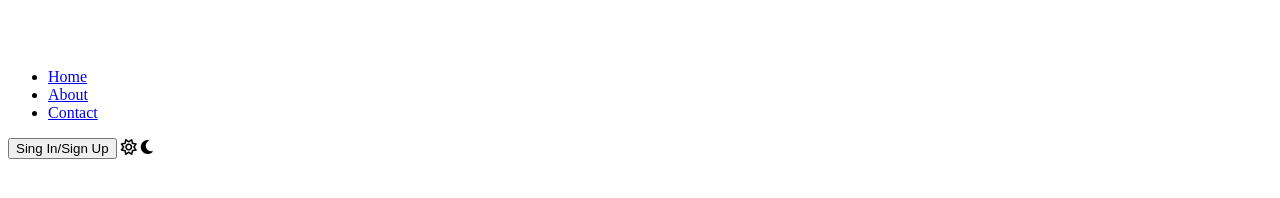
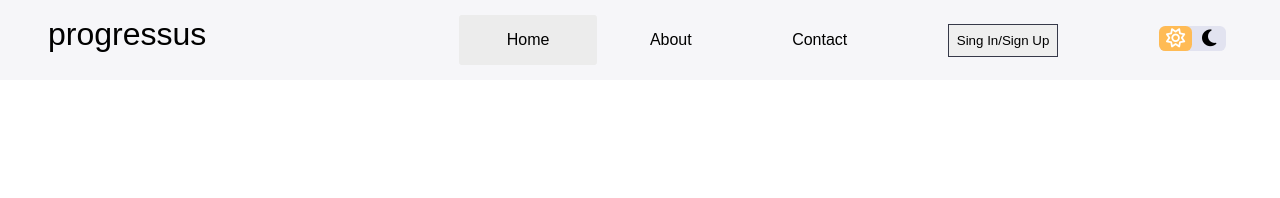
Before and after one commit to MamatovaElnoza/Progress, a plain HTML site: page assets/index.html in a window 1280 px wide. Drawn offline with Linux system fonts and the light colour scheme.

Commit message:
Header Styles

```diff
--- a/assets/css/style.css
+++ b/assets/css/style.css
@@ -0,0 +1,116 @@
+/* ================ ROOT VARIABLES ================ */
+
+:root {
+    --color-primary: #7380ec;
+    --color-danger: #ff7782;
+    --color-success: #41f1b6;
+    --color-warning: #ffbb55;
+    --color-white: #fff;
+    --color-info-dark: #7d8da1;
+    --color-info-light: #dce1eb;
+    --color-dark: #363949;
+    --color-light: rgba(132, 139, 200, 0.18);
+    --color-primary-variant: #111e88;
+    --color-dark-variant: #677483;
+    --color-background: #f6f6f9;
+
+    --card-border-radius: 2rem;
+    --border-radius-1: 0.4rem;
+    --border-radius-2: 0.8rem;
+    --border-radius-3: 1.2rem;
+
+    --card-padding: 1.8rem;
+    --padding-1: 1.2rem;
+
+    --box-shadow: 0 2rem 3rem var(--color-light);
+}
+
+
+/* ---------------- DARK THEME VARAIBLES -------------------- */
+.dark-theme-variables {
+    --color-background: #181a1e;
+    --color-white: #202528;
+    --color-dark: #edeffd;
+    --color-dark-variant: #a3bdcc;
+    --color-light: rgba(0, 0, 0, 0.4);
+    --box-shadow: o 2rem 3rem var(--color-light);
+}
+
+
+
+* {
+    margin: 0;
+    padding: 0;
+    font-family: sans-serif;
+}
+
+a {
+    text-decoration: none;
+    color: black;
+}
+
+#main-header {
+    width: 100%;
+    height: 800px;
+}
+
+.header-top {
+    width: 100%;
+    height: 80px;
+    background: var(--color-background);
+}
+
+#main-header nav ul li {
+    display: inline-block;
+    justify-content: space-evenly;
+    padding: 1rem 3rem;
+    transition: all 300ms ease;
+    border-radius: 3px;
+}
+
+.logo {
+    font-size: 2rem;
+}
+
+.navbar {
+    margin-left: 200px;
+}
+
+.navigation:hover {
+    background: var(--color-warning);
+}
+
+.active {
+    background-color: #ececec;
+}
+
+.header-top button {
+    padding: 0.5rem;
+    cursor: pointer;
+    border: solid 1px var(--color-dark, --border-radius-1);
+}
+
+#main-header .theme-toggler {
+    background-color: var(--color-light);
+    display: flex;
+    height: 1.6rem;
+    width: 4.2rem;
+    cursor: pointer;
+    border-radius: var(--border-radius-1);
+}
+
+#main-header .theme-toggler i {
+    font-size: 1.2rem;
+    width: 50%;
+    height: 100%;
+    display: flex;
+    align-items: center;
+    justify-content: center;
+}
+
+#main-header .theme-toggler i.active {
+    background: var(--color-warning);
+    color: var(--color-white);
+    width: 50%;
+    border-radius: var(--border-radius-1);
+}
--- a/assets/index.html
+++ b/assets/index.html
@@ -12,17 +12,21 @@
 <body>
     <header id="main-header">
         <nav class="header-top">
-            <img src="img/logo.png" alt="logo" class="main-logo">
             <ul>
-                <li><a href="#">Home</a></li>
-                <li><a href="about.html">About</a></li>
-                <li><a href="contact.html">Contact</a></li>
+                <li class="logo">progressus</li>
+                <li class="navigation navbar active"><a href="#">Home</a></li>
+                <li class="navigation"><a href="about.html">About</a></li>
+                <li class="navigation"><a href="contact.html">Contact</a></li>
+                <li>
+                    <button>Sing In/Sign Up</button>
+                </li>
+                <li>
+                    <span class="theme-toggler">
+                        <i class="fa-regular fa-sun active"></i>
+                        <i class="fa-solid fa-moon"></i>
+                    </span>
+                </li>
             </ul>
-            <button>Sing In/Sign Up</button>
-            <span class="theme-toggler">
-                <i class="fa-regular fa-sun active"></i>
-                <i class="fa-solid fa-moon"></i>
-            </span>
         </nav>
         <div class="header-bottom">
 
```
